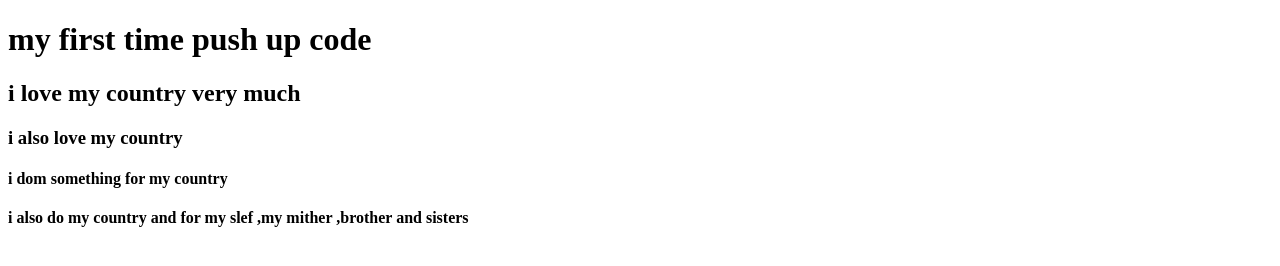
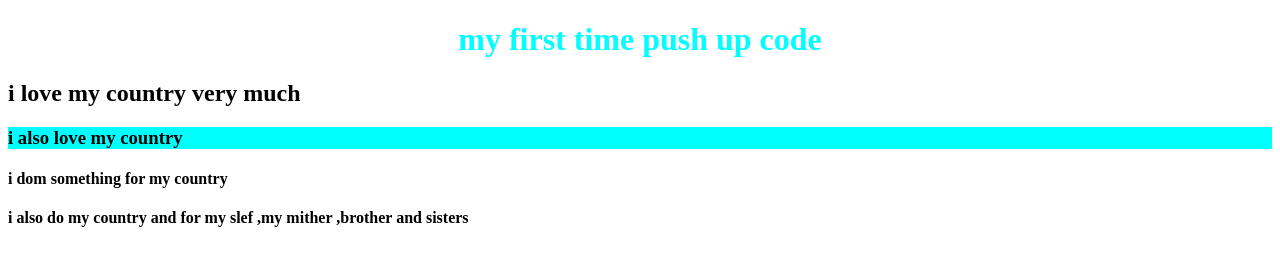
Before and after one commit to asaduzzamanalamin/my-third-repo, a plain HTML site: page index.html in a window 1280 px wide. Drawn offline with Linux system fonts and the light colour scheme.

Commit message:
report for you

```diff
--- a/index.html
+++ b/index.html
@@ -5,9 +5,10 @@
     <meta http-equiv="X-UA-Compatible" content="IE=edge">
     <meta name="viewport" content="width=device-width, initial-scale=1.0">
     <title>Document</title>
+    <link rel="stylesheet" href="style.css">
 </head>
 <body>
-    <h1>my first time push up code</h1>
+    <h1 class="push">my first time push up code</h1>
     <h2>i love my country very much</h2>
     <h3>i also love my country</h3>
     <h4>i dom something for my country</h4>
--- a/style.css
+++ b/style.css
@@ -1,3 +1,7 @@
 .push{
     text-align:center;
+    color:cyan;
 }
+h3{
+    background-color:cyan;
+}
```
